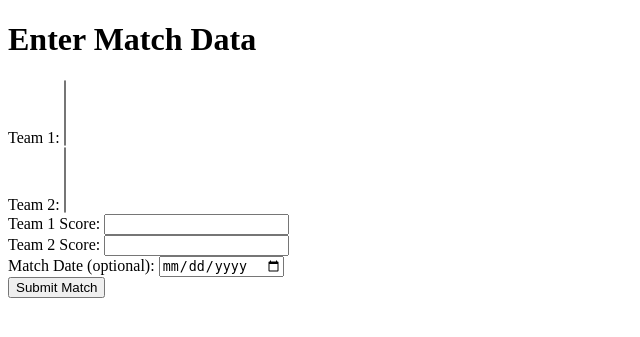
After one commit to ErwanR-Holberton/WebAppTest, a Flask app: template templates/Babyfoot/Add_Match.html in a window 1280 px wide. The commit adds this page. Shown: the top 337 px of the page, without its empty margins (0-640 px from the left). Run offline with Flask 3, Linux system fonts and the light colour scheme; the template is opened without the code that fills it, so the values that code supplies are empty.

Commit message:
Added a page to add matches

```diff
--- /dev/null
+++ b/templates/Babyfoot/Add_Match.html
@@ -0,0 +1,49 @@
+<!DOCTYPE html>
+<html lang="en">
+<head>
+    <meta charset="UTF-8">
+    <meta name="viewport" content="width=device-width, initial-scale=1.0">
+    <title>Match Data Input</title>
+</head>
+<body>
+    <h1>Enter Match Data</h1>
+    <form action="/submit_match" method="POST">
+        <div>
+            <label for="team1">Team 1:</label>
+            <select name="team1_players" id="team1_players" multiple>
+                {% for player in players %}
+                    <option value="{{ player }}">{{ player }}</option>
+                {% endfor %}
+            </select>
+        </div>
+
+        <div>
+            <label for="team2">Team 2:</label>
+            <select name="team2_players" id="team2_players" multiple>
+                {% for player in players %}
+                    <option value="{{ player }}">{{ player }}</option>
+                {% endfor %}
+            </select>
+        </div>
+
+        <div>
+            <label for="team1_score">Team 1 Score:</label>
+            <input type="number" id="team1_score" name="team1_score" required>
+        </div>
+
+        <div>
+            <label for="team2_score">Team 2 Score:</label>
+            <input type="number" id="team2_score" name="team2_score" required>
+        </div>
+
+        <div>
+            <label for="match_date">Match Date (optional):</label>
+            <input type="date" id="match_date" name="match_date">
+        </div>
+
+        <div>
+            <button type="submit">Submit Match</button>
+        </div>
+    </form>
+</body>
+</html>
--- a/templates/Babyfoot/navbar.html
+++ b/templates/Babyfoot/navbar.html
@@ -2,8 +2,9 @@
     <nav id="header_nav">
         <ul>
             <li><a href="{{ url_for('Babyfoot_matches') }}">Matches</a></li>
+            <li><a href="{{ url_for('Babyfoot_Add_Match') }}">Add Match</a></li>
             <li><a href="{{ url_for('Babyfoot_Players') }}">Players</a></li>
-            <li><a href="{{ url_for('Insert_Babyfoot_Players') }}">Insert Players</a></li>
+            <li><a href="{{ url_for('Add_Babyfoot_Players') }}">Insert Players</a></li>
         </ul>
     </nav>
 </header>
```
Also changed, not shown: Apps/Babyfoot.py (+6 -1 lines).
